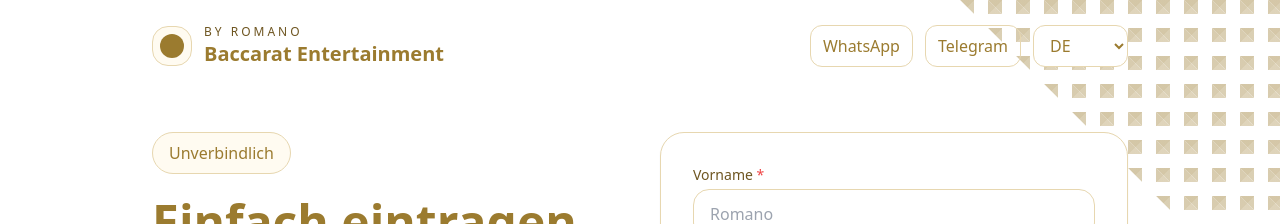
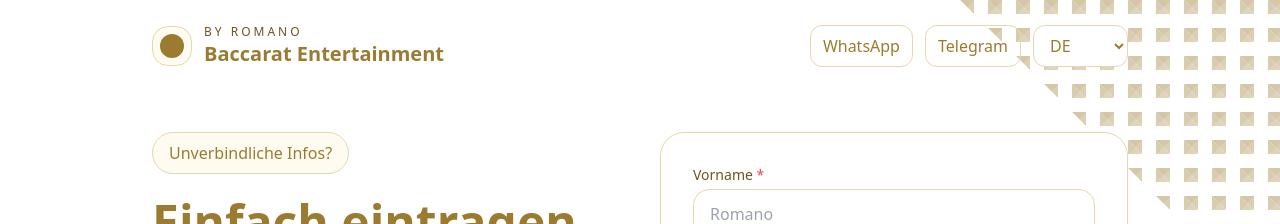
Before and after one commit to allerleieiei/baccarat-site, a React (Vite) app: page / in a window 1280 px wide. Shown: the top 224 px of the page. Built offline with nearby package versions, Linux system fonts and the light colour scheme.

Commit message:
Update German badge text in I18N object

```diff
--- a/src/App.jsx
+++ b/src/App.jsx
@@ -21,7 +21,8 @@ const SITE = {
 
 const I18N = {
   de: {
-    badge: "Unverbindlich",
+    badge: "500.- mehr im Monat...",
+    badge: "Unverbindliche Infos?",
     title: "Einfach eintragen.\nUnd auf persönliche Antwort warten.",
     subtitle:
       "Gib uns Vorname und dein bevorzugter Kontakt (E‑Mail / Telefon / Telegram) an.\nWir melden uns persönlich bei dir",
```
